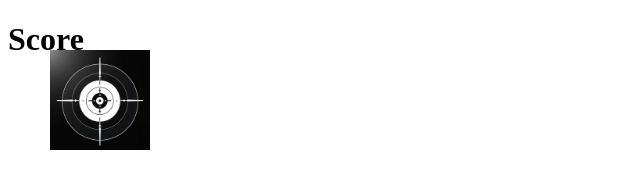
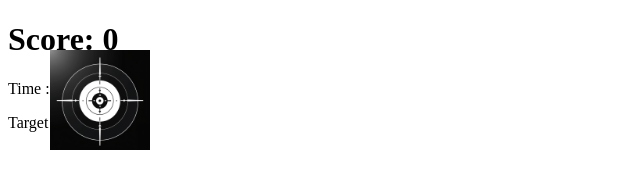
Before and after one commit to ZiglaCity/aim-trainer, a React (Vite) app: page / in a window 1280 px wide. Both pictures are taken after a click on the button "Start Game". Shown: the top 182 px of the page, without its empty margins (0-640 px from the left). Built offline with nearby package versions, Linux system fonts and the light colour scheme.

Commit message:
Fixed medium and easy mode, but target disapears after gameover

```diff
--- a/src/components/Score.jsx
+++ b/src/components/Score.jsx
@@ -1,7 +1,9 @@
-export default function Score(){
+export default function Score( { score, timeLeft, targetsLeft }){
     return (
         <div>
-            <h1>Score</h1>
+            <h1>Score: {score} </h1>
+            <p> Time : {timeLeft}</p>
+            <p> Target Left {targetsLeft} </p>
         </div>
     );
 }
--- a/src/pages/Game.jsx
+++ b/src/pages/Game.jsx
@@ -9,6 +9,9 @@ function Game({ difficulty }) {
     const [targetsLeft, setTargetsLeft] = useState(difficulty === "easy" ? null : 20);
 
     const generateNewPosition = () => {
+        if (difficulty !== "easy"){
+            setTargetsLeft(prev=>prev - 1);
+        }
         const x = Math.random() * (window.innerWidth - 50);
         const y = Math.random() * (window.innerHeight - 50);
         setTargetPosition({ x, y });
@@ -39,11 +42,17 @@ function Game({ difficulty }) {
 
     useEffect(() => {
         if (difficulty !== "easy") {
-            const timeout = setTimeout(() => {
-                generateNewPosition();
-            }, difficulty === "medium" ? 2000 : 1000);
+            if (targetsLeft > 0){
+                const timeout = setTimeout(() => {
+                    generateNewPosition();
+                }, difficulty === "medium" ? 2000 : 1000);
 
-            return () => clearTimeout(timeout);
+                return () => clearTimeout(timeout);
+            }
+            else{
+                return <P>Game OVer</P>
+            }
+
         }
     }, [targetPosition]);
 
```
